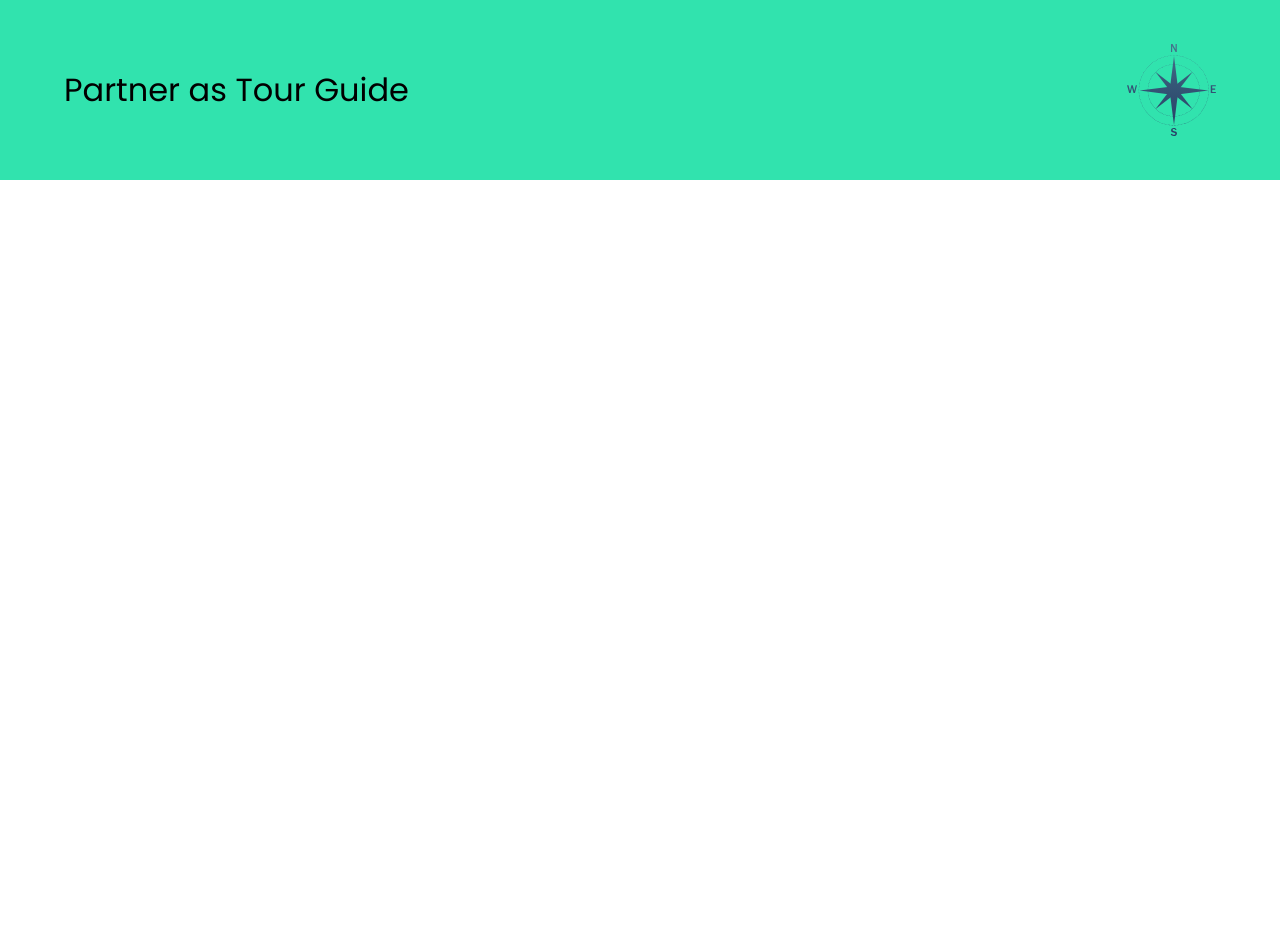
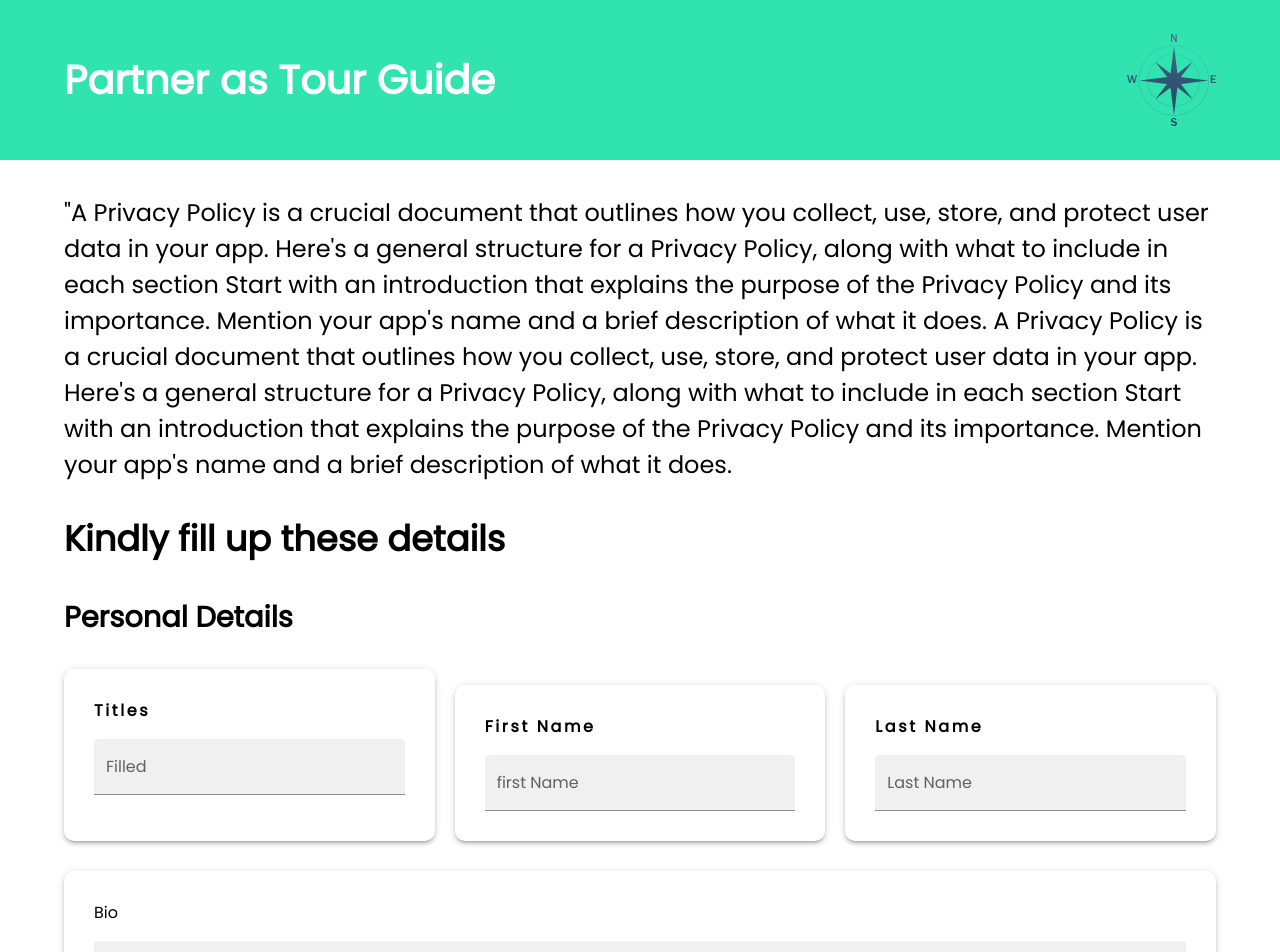
Before and after one commit to Aksh-007/go-wild, a React (Vite) app: page / in a window 1280 px wide. Shown: the top 952 px of the page. Before the commit the page ends 800 px from the top, so only its background shows below. Built offline with nearby package versions, Linux system fonts and the light colour scheme.

Commit message:
Feat - Personal details &  Bio input field added

```diff
--- a/src/components/Form.jsx
+++ b/src/components/Form.jsx
@@ -1,19 +1,21 @@
-import { Box, Typography, Container } from "@mui/material";
+import { Box, Typography, Container, TextField } from "@mui/material";
 
 const Form = () => {
   return (
     <Box>
-        {/* Partner as Tour Guide section */}
+      {/* Partner as Tour Guide section */}
       <Box sx={{ bgcolor: "#31E3AE" }}>
         <Container
           sx={{
             display: "flex",
             justifyContent: "space-between",
             alignItems: "center",
-            height: "180px",
+            height: "160px",
           }}
         >
-          <Typography sx={{ fontSize: "2rem" }}>
+          <Typography
+            sx={{ fontSize: "2.5rem", color: "#ffffff", fontWeight: 900 }}
+          >
             Partner as Tour Guide
           </Typography>
           <Box>
@@ -210,6 +212,167 @@ const Form = () => {
           </Box>
         </Container>
       </Box>
+      <Box>
+        <Container
+          sx={{
+            display: "flex",
+            flexDirection: "column",
+            gap: "30px",
+          }}
+        >
+          <Typography sx={{ fontSize: "1.5rem", paddingTop: "35px" }}>
+            &quot;A Privacy Policy is a crucial document that outlines how you
+            collect, use, store, and protect user data in your app. Here&apos;s
+            a general structure for a Privacy Policy, along with what to include
+            in each section Start with an introduction that explains the purpose
+            of the Privacy Policy and its importance. Mention your app&apos;s
+            name and a brief description of what it does. A Privacy Policy is a
+            crucial document that outlines how you collect, use, store, and
+            protect user data in your app. Here&apos;s a general structure for a
+            Privacy Policy, along with what to include in each section Start
+            with an introduction that explains the purpose of the Privacy Policy
+            and its importance. Mention your app&apos;s name and a brief
+            description of what it does.
+          </Typography>
+          <Typography sx={{ fontSize: "2.2rem", fontWeight: "bold" }}>
+            Kindly fill up these details
+          </Typography>
+          <Typography
+            sx={{
+              fontSize: "1.8rem",
+              fontWeight: "bold",
+            }}
+          >
+            Personal Details
+          </Typography>
+          {/* Personal Details */}
+          <Box
+            sx={{
+              display: {
+                sm: "flex",
+              },
+              flexDirection: {
+                sm: "column",
+                md: "row",
+              },
+              gap: "20px",
+            }}
+          >
+            <Box
+              sx={{
+                width: {
+                  sm: "100%",
+                },
+                padding: "30px",
+                boxShadow: 3,
+                borderRadius: "10px",
+              }}
+            >
+              <Typography sx={{ fontWeight: 600, letterSpacing: "2.6px" }}>
+                Titles
+              </Typography>
+              <TextField
+                id="filled-basic"
+                label="Filled"
+                variant="filled"
+                sx={{
+                  marginTop: "1rem",
+                  width: {
+                    xs: "100%",
+                  },
+                }}
+              />
+            </Box>
+            <Box
+              sx={{
+                width: {
+                  xs: "100%",
+                },
+                padding: "30px",
+                boxShadow: 3,
+                borderRadius: "10px",
+                marginTop: {
+                  xs: "1rem",
+                },
+              }}
+            >
+              {" "}
+              <Typography sx={{ fontWeight: 600, letterSpacing: "2.6px" }}>
+                First Name
+              </Typography>
+              <TextField
+                id="filled-basic"
+                label="first Name"
+                variant="filled"
+                sx={{
+                  marginTop: "1rem",
+                  width: {
+                    xs: "100%",
+                  },
+                }}
+              />
+            </Box>
+            <Box
+              sx={{
+                width: {
+                  xs: "100%",
+                },
+                padding: "30px",
+                boxShadow: 3,
+                borderRadius: "10px",
+                marginTop: {
+                  xs: "1rem",
+                },
+              }}
+            >
+              {" "}
+              <Typography sx={{ fontWeight: 600, letterSpacing: "2.6px" }}>
+                Last Name
+              </Typography>
+              <TextField
+                id="filled-basic"
+                label="Last Name"
+                variant="filled"
+                sx={{
+                  marginTop: "1rem",
+                  width: {
+                    xs: "100%",
+                  },
+                }}
+              />
+            </Box>
+          </Box>
+
+          {/* Bio container */}
+          <Box
+            sx={{
+              padding: "30px",
+              boxShadow: 3,
+              borderRadius: "10px",
+            }}
+          >
+            <Typography>Bio</Typography>
+            <TextField
+              id="filled-basic"
+              label="Bio"
+              variant="filled"
+              sx={{ marginTop: "1rem", width: "100%" }}
+            />
+          </Box>
+
+          {/* Submit your Image */}
+          <Box
+            sx={{
+              padding: "30px",
+              boxShadow: 3,
+              borderRadius: "10px",
+            }}
+          >
+            <Typography>Submit Your Image</Typography>
+            <Box></Box>
+          </Box>
+        </Container>
+      </Box>
     </Box>
   );
 };
```
